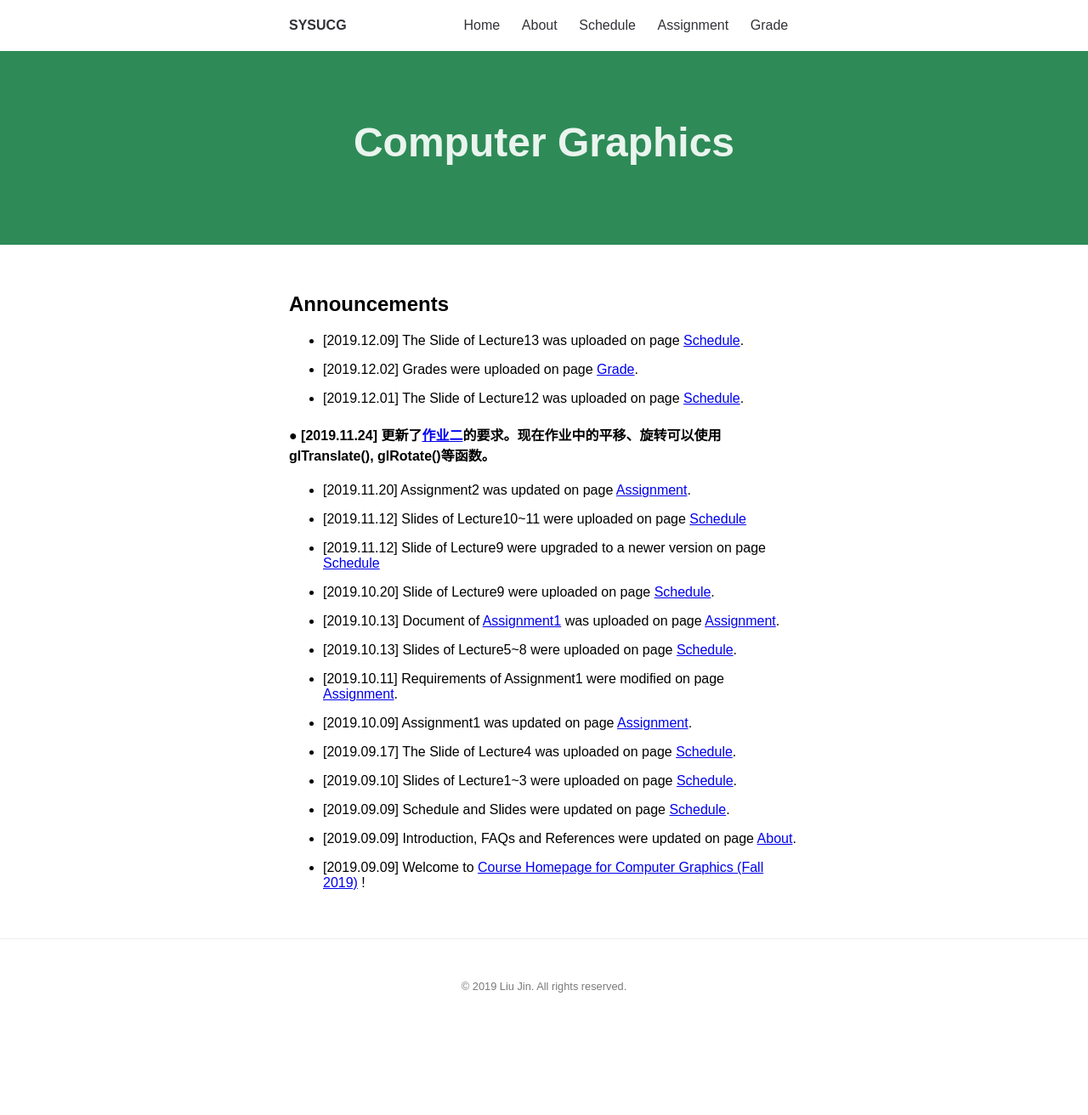
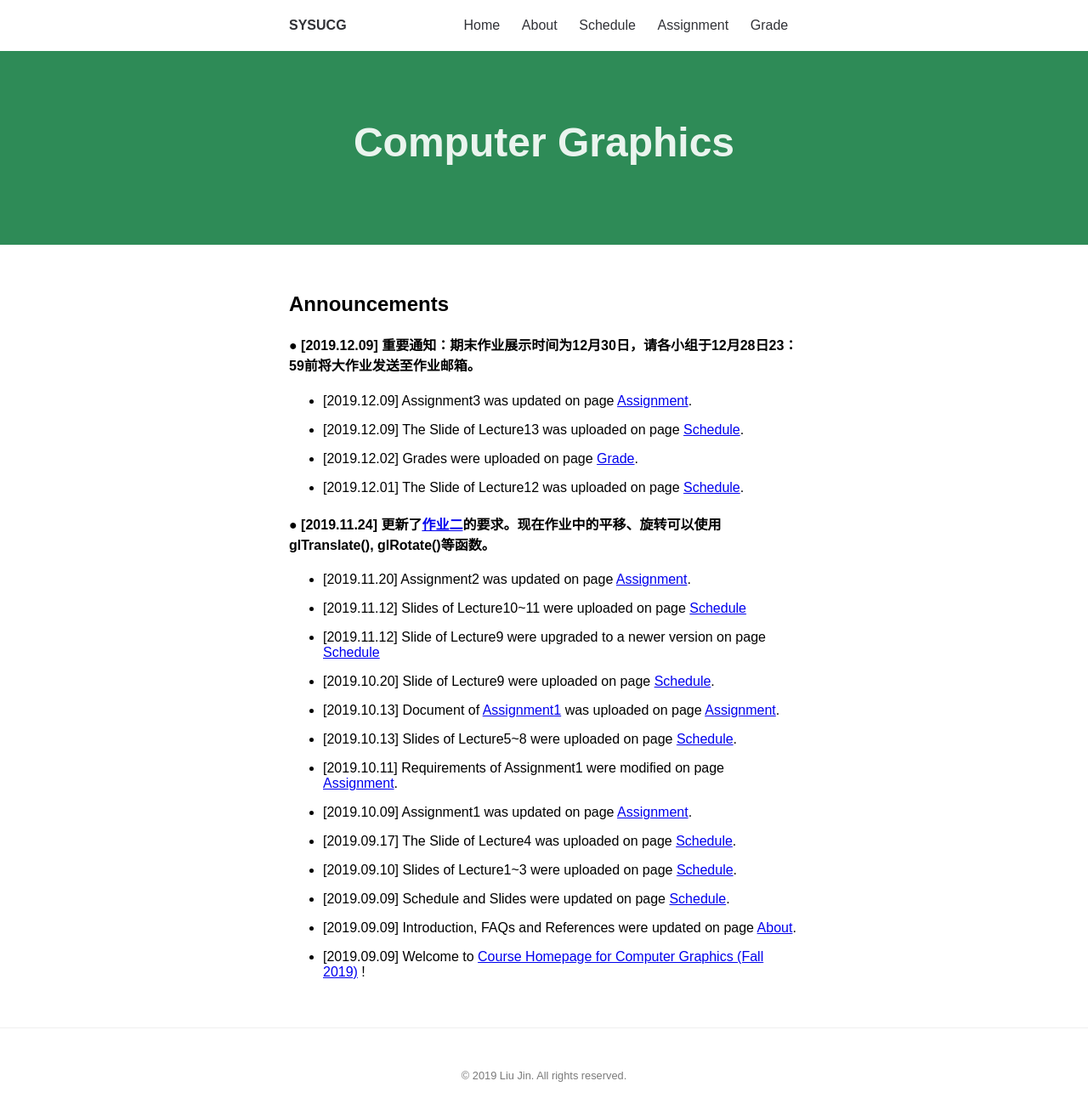
Before and after one commit to sysucg2019/sysucg2019.github.io, a Jekyll site: the page built from index.md, in a window 1280 px wide and 1321 px high. Shown: the top 1312 px of the window at 85% size. Built offline with Jekyll 4.4.1, drawn with Linux system fonts in a browser that asks for light colours.

Commit message:
Update index.md

```diff
--- a/index.md
+++ b/index.md
@@ -4,6 +4,10 @@ title: Computer Graphics (Fall 2019)
 ---
 
 ## Announcements
+#### ● [2019.12.09] 重要通知：期末作业展示时间为12月30日，请各小组于12月28日23：59前将大作业发送至作业邮箱。
+
+- [2019.12.09] Assignment3 was updated on page [Assignment](https://sysucg2019.github.io/assignment).
+
 - [2019.12.09] The Slide of Lecture13 was uploaded on page [Schedule](https://sysucg2019.github.io/schedule).
 
 - [2019.12.02] Grades were uploaded on page [Grade](https://sysucg2019.github.io/grade).
```
